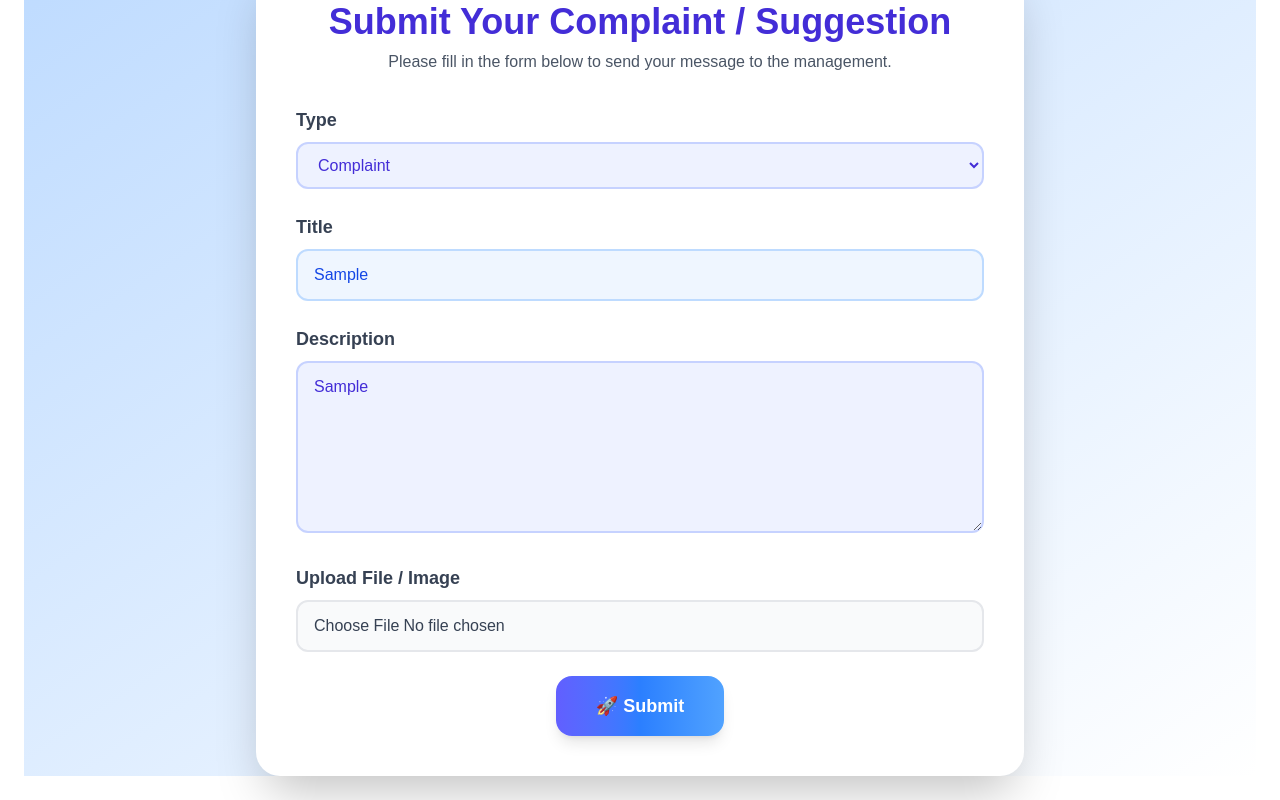
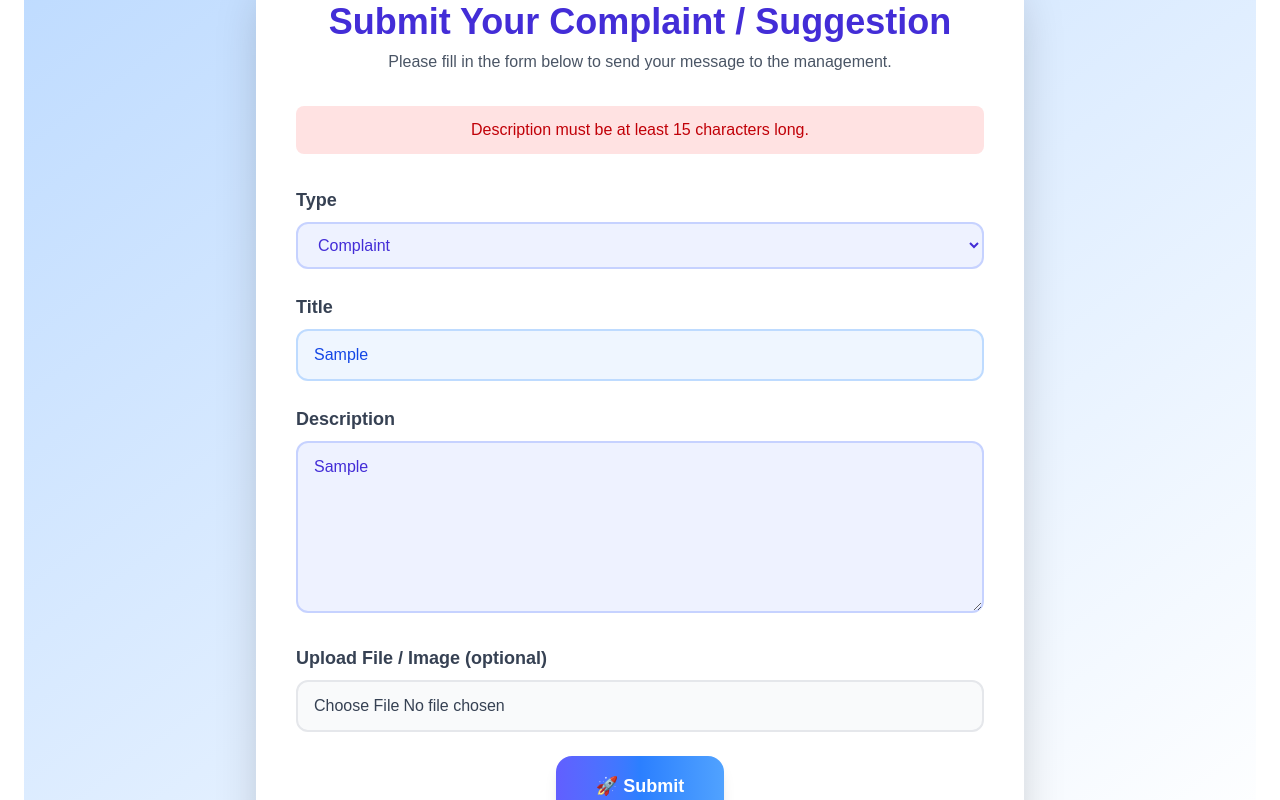
Before and after one commit to Afnan-m-ali/complaintSystem_frontend, a Next.js app in the folder frontend/: page /student/complaint in a window 1280 px wide. Both pictures are taken after typing "Sample", "Sample" into the empty fields and a click on the button "🚀 Submit". Shown: the part 134-934 px from the top of the page. Built offline with nearby package versions, Linux system fonts and the light colour scheme; no server answers.

Commit message:
enhance submit complaint

```diff
--- a/frontend/app/student/complaint/page.js
+++ b/frontend/app/student/complaint/page.js
@@ -1,6 +1,7 @@
 "use client";
 import { useState } from "react";
 const API_URL = "https://hana74.pythonanywhere.com";
+
 export default function ComplaintPage() {
   const [data, setData] = useState({
     type: "Complaint",
@@ -8,6 +9,7 @@ export default function ComplaintPage() {
     description: "",
     file: null,
   });
+  const [error, setError] = useState("");
 
   const handleChange = (e) => {
     if (e.target.name === "file") {
@@ -19,28 +21,41 @@ export default function ComplaintPage() {
 
   const handleSubmit = async (e) => {
     e.preventDefault();
-    console.log("Submitting complaint...");
+    setError("");
+
+    // --- FRONTEND VALIDATION ---
+    if (data.title.trim().length < 5) {
+      setError("Title must be at least 5 characters long.");
+      return;
+    }
+    if (data.description.trim().length < 15) {
+      setError("Description must be at least 15 characters long.");
+      return;
+    }
+    if (data.file && data.file.size > 5 * 1024 * 1024) {
+      setError("File must be less than 5MB.");
+      return;
+    }
 
     const formData = new FormData();
     formData.append("type", data.type);
-    formData.append("title", data.title);
-    formData.append("description", data.description);
+    formData.append("title", data.title.trim());
+    formData.append("description", data.description.trim());
     if (data.file) {
       formData.append("file", data.file);
     }
-
 
     const res = await fetch(`${API_URL}/members/submit/`, {
       method: "POST",
       body: formData,
       credentials: "include",
     });
+
     const result = await res.json();
-
     if (result.success) {
       window.location.href = "/student/success";
     } else {
-      alert(result.message || "Something went wrong");
+      setError(result.message || "Something went wrong.");
     }
   };
 
@@ -56,6 +71,13 @@ export default function ComplaintPage() {
             Please fill in the form below to send your message to the management.
           </p>
         </div>
+
+        {/* Error */}
+        {error && (
+          <div className="p-3 bg-red-100 text-red-700 rounded-lg text-center">
+            {error}
+          </div>
+        )}
 
         {/* Form */}
         <form onSubmit={handleSubmit} className="space-y-6">
@@ -110,7 +132,7 @@ export default function ComplaintPage() {
           {/* File Upload */}
           <div>
             <label className="block text-lg font-semibold text-gray-700 dark:text-gray-200 mb-2">
-              Upload File / Image
+              Upload File / Image (optional)
             </label>
             <input
               type="file"
```
